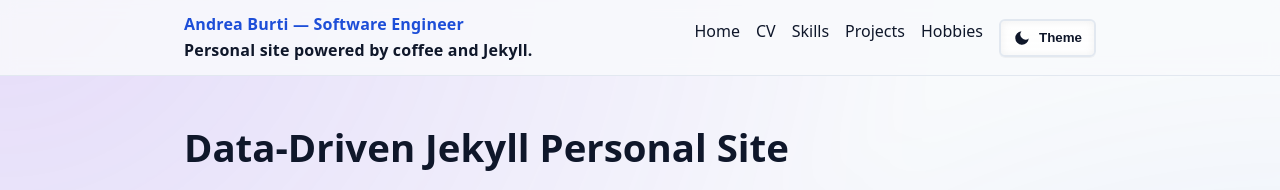
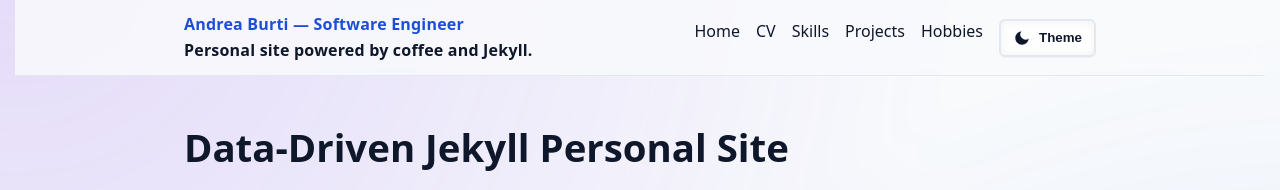
Before and after one commit to boozee/boozee.github.io, a Jekyll site: the page built from README.md, in a window 1280 px wide. Shown: the top 190 px of the page. Built offline with Jekyll 4.4.1, drawn with Linux system fonts in a browser that asks for light colours; our own code applies the rules of GitHub Pages for plain Markdown files.

Commit message:
Fix alignment when scrollbar appears

```diff
--- a/_sass/_base.scss
+++ b/_sass/_base.scss
@@ -5,6 +5,7 @@ html {
   background: var(--bg);
   color: var(--fg);
   position: relative;
+  scrollbar-gutter: stable both-edges;
 }
 
 html::before {
```
